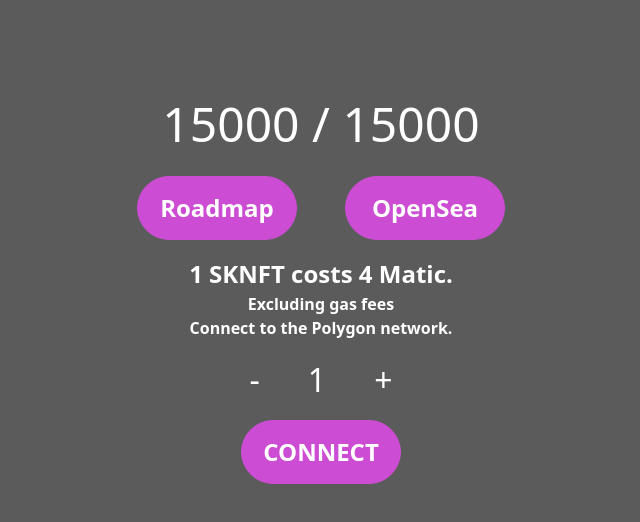
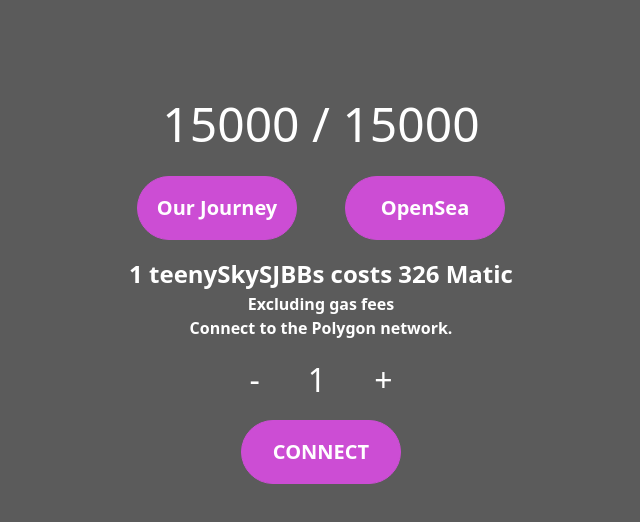
Before and after one commit to alexisdavidson/NFT-TeenySky, a React (Create React App) app: page / in a window 1280 px wide. Shown: the top 522 px of the page, without its empty margins (319-959 px from the left). Built offline with nearby package versions, Linux system fonts and the light colour scheme.

Commit message:
Design tweaks

```diff
--- a/src/frontend/components/App.css
+++ b/src/frontend/components/App.css
@@ -169,7 +169,7 @@
   background-color: #cc4dd4;
   border-radius: 10rem;
   height: 4rem;
-  font-size: 3vh;
+  font-size: 2.5vh;
   font-weight: bold;
   border-color:#cc4dd4;
   margin-bottom: 4vh;
--- a/src/frontend/components/Mint.js
+++ b/src/frontend/components/Mint.js
@@ -64,11 +64,11 @@
                     <div className="mintAddress">{account ? (<>{account}</>) : (<></>)}</div>
                 </Row>
                 <Row className="m-0 d-flex justify-content-center align-items-center">
-                    <Button className="mintbutton my-3 mx-0" onClick={openseaRoadmap}>Roadmap</Button>
+                    <Button className="mintbutton my-3 mx-0" onClick={openseaRoadmap}>Our Journey</Button>
                     <Button className="mintbutton my-3 me-0 ms-5" onClick={openseaButton}>OpenSea</Button>
                 </Row>
                 <Row className="m-auto">
-                    <div className="mintCost">1 SKNFT costs 4 Matic.</div>
+                    <div className="mintCost">1 teenySkySJBBs costs 326 Matic</div>
                 </Row>
                 <Row className="m-auto">
                     <div className="mintCost2">Excluding gas fees</div>
@@ -90,8 +90,8 @@
                         <span className="buttonquantity" onClick={() => changeQuantity(1)}>+</span>
                     </Col>
                     <Col className="d-none d-lg-block col-5">
-                        <a href="https://opensea.io/" target="_blank" id="exOpensea"></a>
-                        <a href="https://google.com/" target="_blank" id="exRoadmap"></a>
+                        <a href="https://opensea.io/collection/teenyskysjbbs-collection-206957487" target="_blank" id="exOpensea"></a>
+                        <a href="https://www.teenyskysjbbs.io/" target="_blank" id="exRoadmap"></a>
                     </Col>
                 </Row>
                 <Row className="pt-3 mx-auto">
```
